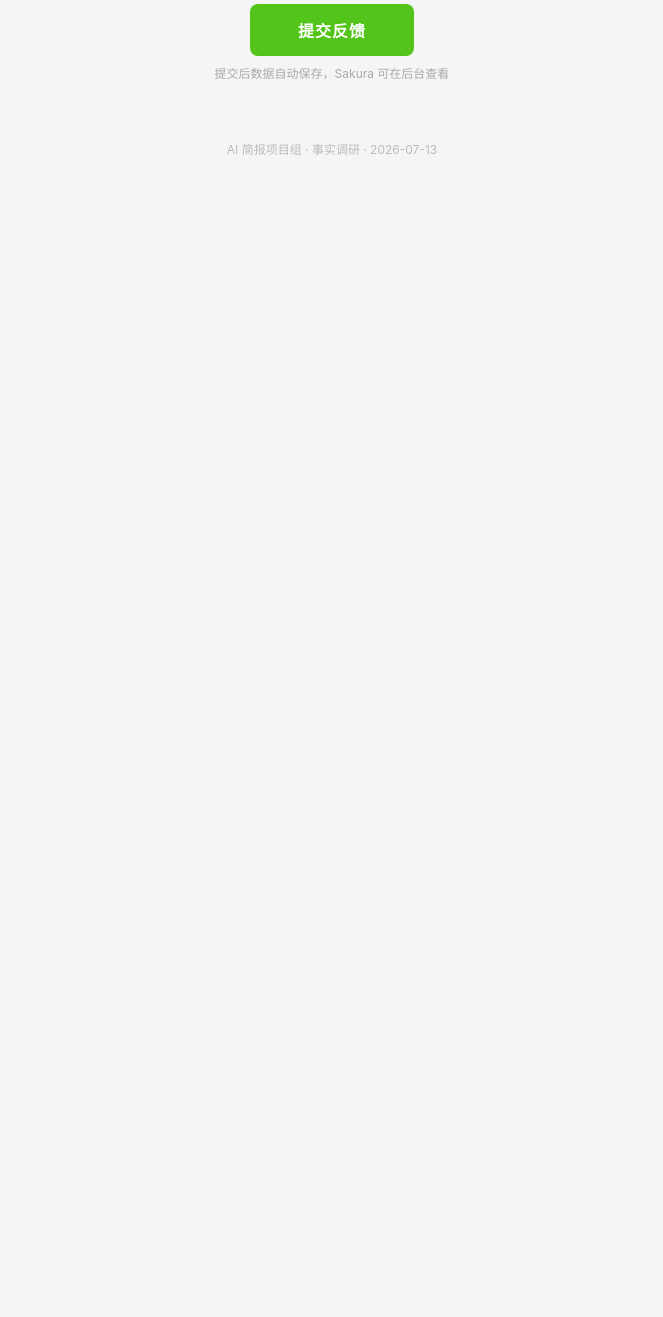
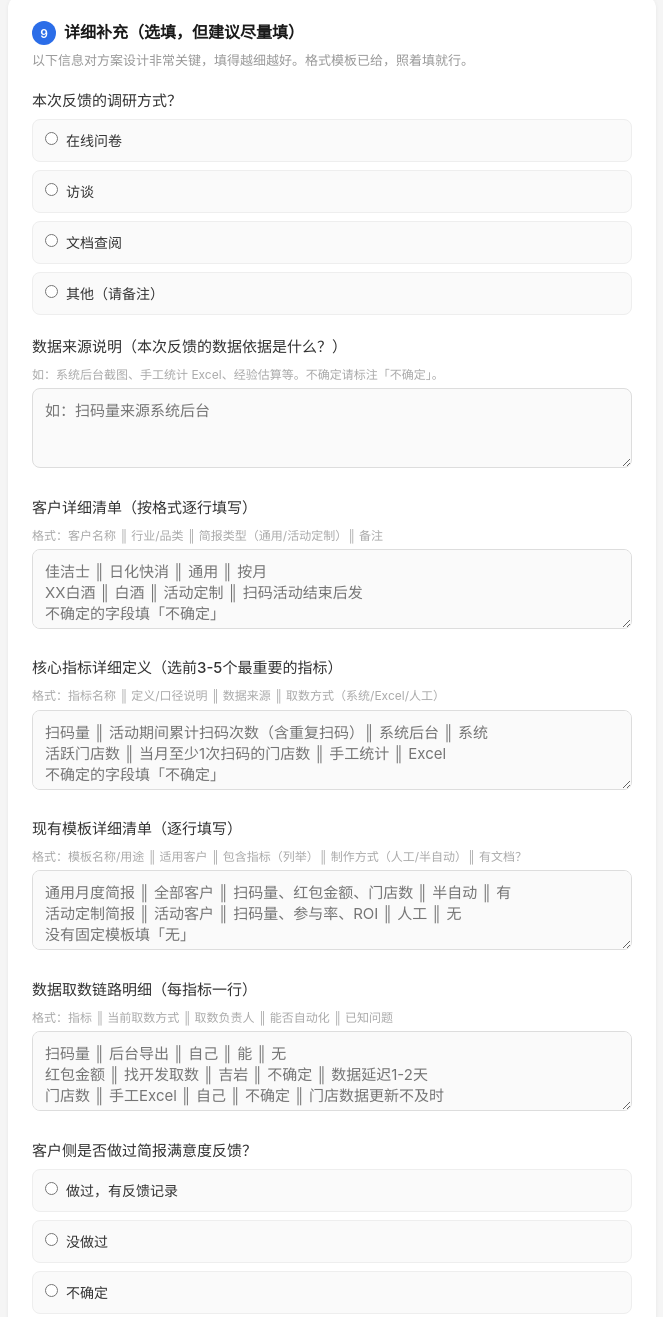
Before and after one commit to hiSukura/ai-briefing-survey, a website: page public/index.html in a window 1280 px wide. Shown: the part 8680-9997 px from the top of the page, without its empty margins (308-971 px from the left). Before the commit the page ends 8871 px from the top, so only its background shows below. Drawn offline with Linux system fonts and the light colour scheme.

Commit message:
feat: 补充问卷缺失维度（调研方式、客户详情、指标定义、模板清单、取数链路、满意度）

```diff
--- a/public/index.html
+++ b/public/index.html
@@ -374,6 +374,60 @@ textarea { resize: vertical; min-height: 80px; }
     </div>
   </div>
 
+  <div class="section" id="sec9">
+    <div class="section-title"><span class="num">9</span> 详细补充（选填，但建议尽量填）</div>
+    <div class="section-desc">以下信息对方案设计非常关键，填得越细越好。格式模板已给，照着填就行。</div>
+
+    <div class="field">
+      <label class="label">本次反馈的调研方式？</label>
+      <div class="radio-group" id="q33" data-q="33">
+        <label class="radio-item"><input type="radio" name="q33" value="在线问卷"><span>在线问卷</span></label>
+        <label class="radio-item"><input type="radio" name="q33" value="访谈"><span>访谈</span></label>
+        <label class="radio-item"><input type="radio" name="q33" value="文档查阅"><span>文档查阅</span></label>
+        <label class="radio-item"><input type="radio" name="q33" value="其他"><span>其他（请备注）</span></label>
+      </div>
+    </div>
+
+    <div class="field">
+      <label class="label">数据来源说明（本次反馈的数据依据是什么？）</label>
+      <div class="hint">如：系统后台截图、手工统计 Excel、经验估算等。不确定请标注「不确定」。</div>
+      <textarea id="q34" data-q="34" placeholder="如：扫码量来源系统后台"扫码统计"页面，手工导出汇总。红包金额数据为经验估算，偏差约±10%。"></textarea>
+    </div>
+
+    <div class="field">
+      <label class="label">客户详细清单（按格式逐行填写）</label>
+      <div class="hint">格式：客户名称 ║ 行业/品类 ║ 简报类型（通用/活动定制）║ 备注</div>
+      <textarea id="q35" data-q="35" placeholder="佳洁士 ║ 日化快消 ║ 通用 ║ 按月&#10;XX白酒 ║ 白酒 ║ 活动定制 ║ 扫码活动结束后发&#10;不确定的字段填「不确定」"></textarea>
+    </div>
+
+    <div class="field">
+      <label class="label">核心指标详细定义（选前3-5个最重要的指标）</label>
+      <div class="hint">格式：指标名称 ║ 定义/口径说明 ║ 数据来源 ║ 取数方式（系统/Excel/人工）</div>
+      <textarea id="q36" data-q="36" placeholder="扫码量 ║ 活动期间累计扫码次数（含重复扫码）║ 系统后台 ║ 系统&#10;活跃门店数 ║ 当月至少1次扫码的门店数 ║ 手工统计 ║ Excel&#10;不确定的字段填「不确定」"></textarea>
+    </div>
+
+    <div class="field">
+      <label class="label">现有模板详细清单（逐行填写）</label>
+      <div class="hint">格式：模板名称/用途 ║ 适用客户 ║ 包含指标（列举）║ 制作方式（人工/半自动）║ 有文档？</div>
+      <textarea id="q37" data-q="37" placeholder="通用月度简报 ║ 全部客户 ║ 扫码量、红包金额、门店数 ║ 半自动 ║ 有&#10;活动定制简报 ║ 活动客户 ║ 扫码量、参与率、ROI ║ 人工 ║ 无&#10;没有固定模板填「无」"></textarea>
+    </div>
+
+    <div class="field">
+      <label class="label">数据取数链路明细（每指标一行）</label>
+      <div class="hint">格式：指标 ║ 当前取数方式 ║ 取数负责人 ║ 能否自动化 ║ 已知问题</div>
+      <textarea id="q38" data-q="38" placeholder="扫码量 ║ 后台导出 ║ 自己 ║ 能 ║ 无&#10;红包金额 ║ 找开发取数 ║ 吉岩 ║ 不确定 ║ 数据延迟1-2天&#10;门店数 ║ 手工Excel ║ 自己 ║ 不确定 ║ 门店数据更新不及时"></textarea>
+    </div>
+
+    <div class="field">
+      <label class="label">客户侧是否做过简报满意度反馈？</label>
+      <div class="radio-group" id="q39" data-q="39">
+        <label class="radio-item"><input type="radio" name="q39" value="做过"><span>做过，有反馈记录</span></label>
+        <label class="radio-item"><input type="radio" name="q39" value="没做过"><span>没做过</span></label>
+        <label class="radio-item"><input type="radio" name="q39" value="不确定"><span>不确定</span></label>
+      </div>
+    </div>
+  </div>
+
   <div class="submit-wrap">
     <button class="btn-submit" id="btnSubmit" onclick="submitForm()">提交反馈</button>
     <div style="margin-top:8px;font-size:12px;color:#aaa;">提交后数据自动保存，Sakura 可在后台查看</div>
@@ -418,7 +472,7 @@ function updateProgress() {
     if (checked.length > 0) filled++;
   });
 
-  const total = 32;
+  const total = 39;
   const pct = Math.round((filled / total) * 100);
   document.getElementById('progressFill').style.width = pct + '%';
   document.getElementById('progressText').textContent = filled + ' / ' + total + ' 题';
@@ -488,6 +542,13 @@ const questions = [
   { id: 'q30', label: '系统生成一版评审需要多久' },
   { id: 'q31', label: '最大痛点（原话）' },
   { id: 'q32', label: '本期必须解决的1-3个问题' },
+  { id: 'q33', label: '调研方式' },
+  { id: 'q34', label: '数据来源说明' },
+  { id: 'q35', label: '客户详细清单' },
+  { id: 'q36', label: '核心指标详细定义' },
+  { id: 'q37', label: '模板详细清单' },
+  { id: 'q38', label: '数据取数链路明细' },
+  { id: 'q39', label: '客户满意度反馈' },
 ];
 
 // Required Qs
--- a/server.js
+++ b/server.js
@@ -180,7 +180,7 @@ app.get('/api/results', (req, res) => {
     let data = [];
     try { data = JSON.parse(fs.readFileSync(DATA_FILE, 'utf-8')); } catch (e) {}
 
-    const labels = ['姓名','岗位','客户数量','发简报频率','按月几号发出','活动周期','平均耗时','是否有SOP','客户清单','模板类型','模板差异','差异体现','前10个指标','常用指标','B端/C端区分','是否环比','是否同比','获取数据方式','统一取数接口','口径书面定义','最难统一部分','期望自动化','AI辅助','总结是否因客户而异','建议是否因客户而异','最希望AI帮什么','最担心AI出问题','对照验证客户','手工样例可提供','评审耗时','最大痛点','本期必须解决问题'];
+    const labels = ['姓名','岗位','客户数量','发简报频率','按月几号发出','活动周期','平均耗时','是否有SOP','客户清单','模板类型','模板差异','差异体现','前10个指标','常用指标','B端/C端区分','是否环比','是否同比','获取数据方式','统一取数接口','口径书面定义','最难统一部分','期望自动化','AI辅助','总结是否因客户而异','建议是否因客户而异','最希望AI帮什么','最担心AI出问题','对照验证客户','手工样例可提供','评审耗时','最大痛点','本期必须解决问题','调研方式','数据来源说明','客户详细清单','核心指标详细定义','模板详细清单','数据取数链路明细','客户满意度反馈'];
 
     // 倒序拷贝，不修改原数组
     const reversed = [...data].reverse();
```
